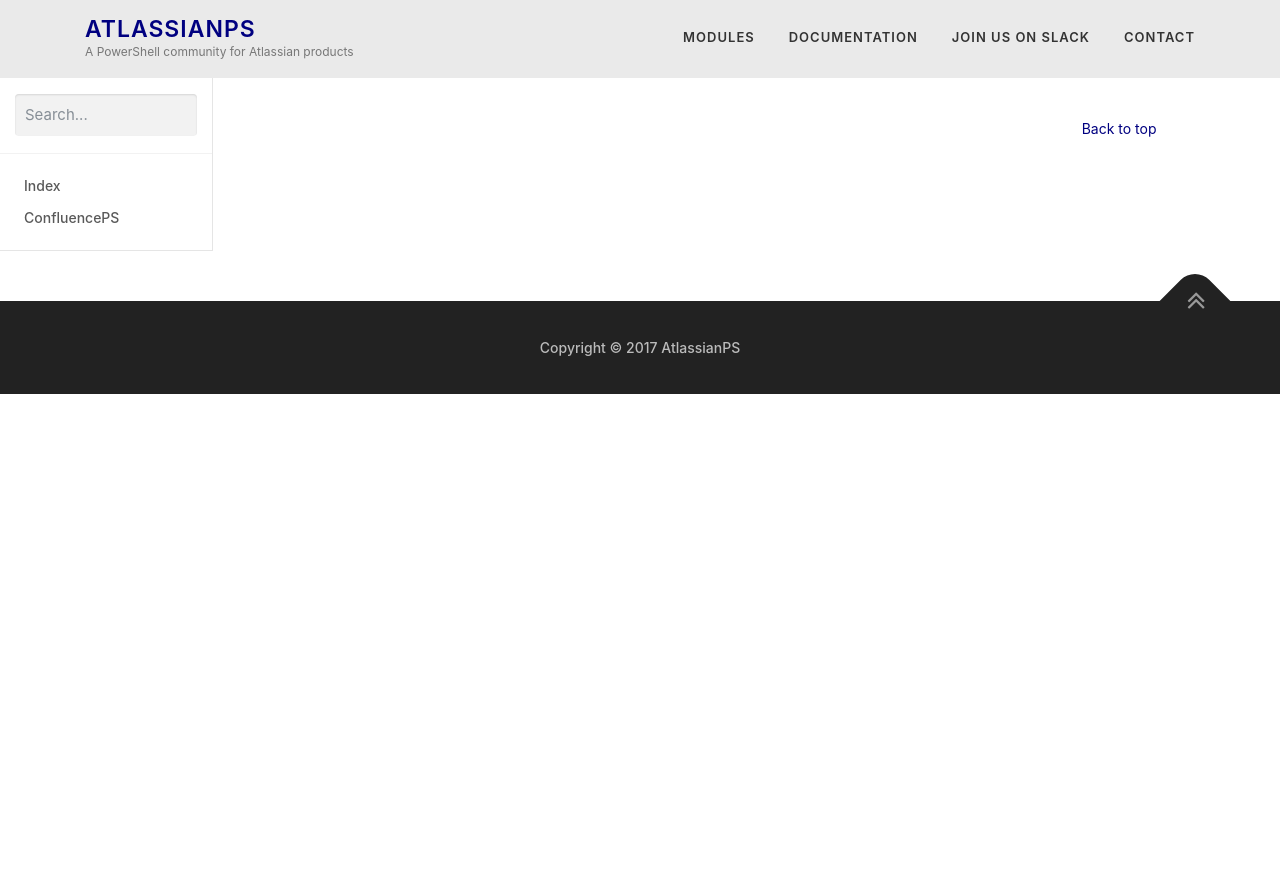
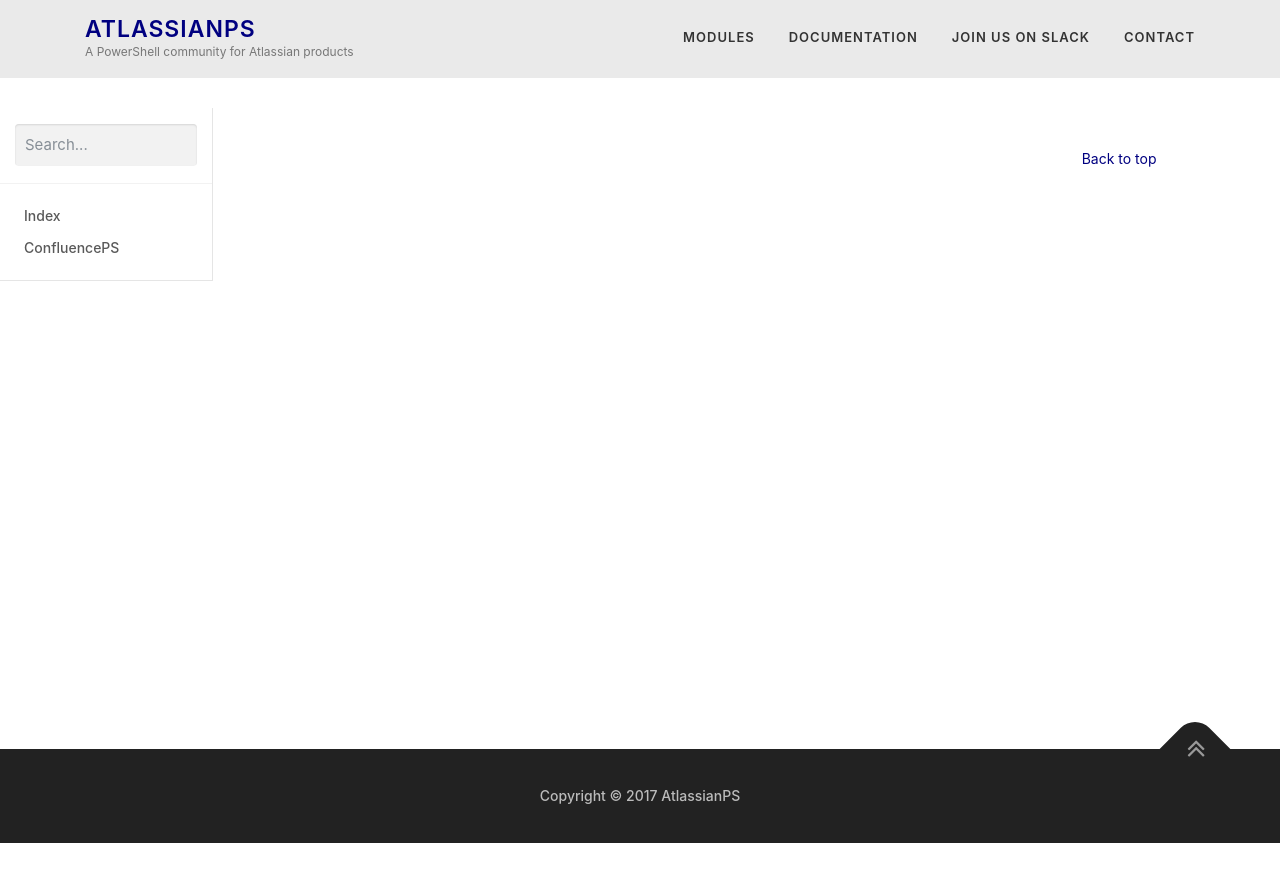
Before and after one commit to AtlassianPS/AtlassianPS.github.io, a Jekyll site: the page built from modules/index.md, in a window 1280 px wide. Shown: the top 882 px of the page. Built offline with Jekyll 4.4.1, drawn with Linux system fonts in a browser that asks for light colours; nearby versions of some CDN libraries; comment, search, counter and statistics services are not loaded.

Commit message:
Fix position of footer

```diff
--- a/_layouts/article.html
+++ b/_layouts/article.html
@@ -9,7 +9,7 @@
   {% if minutes == 0 %}{% assign minutes = 1 %}{% endif %}
 {% endif %}
 
-<div class="container-fluid single">
+<div class="container-fluid single page">
   <div class="row">
 
     <div itemscope itemtype="http://schema.org/Article" class="col-md-12 article">
--- a/_layouts/documentation.html
+++ b/_layouts/documentation.html
@@ -2,15 +2,7 @@
 layout: default
 ---
 
-{% comment %} {% for module in site.data.modules %}
-    {% assign module_path_size = module.path | size %}
-    {% assign result = page.url | slice: 0, module_path_size %}
-    {% if result == module.path %}
-        {% assign current_module = module %}
-    {% endif %}
-{% endfor %} {% endcomment %}
-
-<div class="documentation container-fluid">
+<div class="documentation container-fluid page">
 
     <div class="row flex-xl-nowrap">
 
--- a/_sass/theme.scss
+++ b/_sass/theme.scss
@@ -570,7 +570,8 @@
     background-color: transparent;
     transition: all .5s;
     border: 1px solid $powershell-blue;
-    &:hover {
+    &:hover,
+    &:active {
         color: #fff;
         background-color: $powershell-blue;
     }
@@ -1194,6 +1195,12 @@
                     color: #fff;
                     text-transform: uppercase;
                     text-shadow: none;
+                    border: 1px solid transparent;
+                    &:focus,
+                    &:active {
+                        box-shadow: none;
+                        border: 1px solid transparent;
+                    }
                 }
                 .btn-lg {
                     padding: .75rem 1.5
@@ -1201,7 +1208,9 @@
                 .btn-outline {
                     border: 1px solid #fff;
                     color: #fff;
-                    &:hover {
+                    &:hover,
+                    &:focus,
+                    &:active {
                         color: $powershell-blue;
                         background: #fff;
                     }
@@ -1444,6 +1453,7 @@
 body>.page {
     margin-top: 30px;
     margin-bottom: 30px;
+    min-height: 65.7%;
     h2 {
         margin-top: 40px;
     }
```
